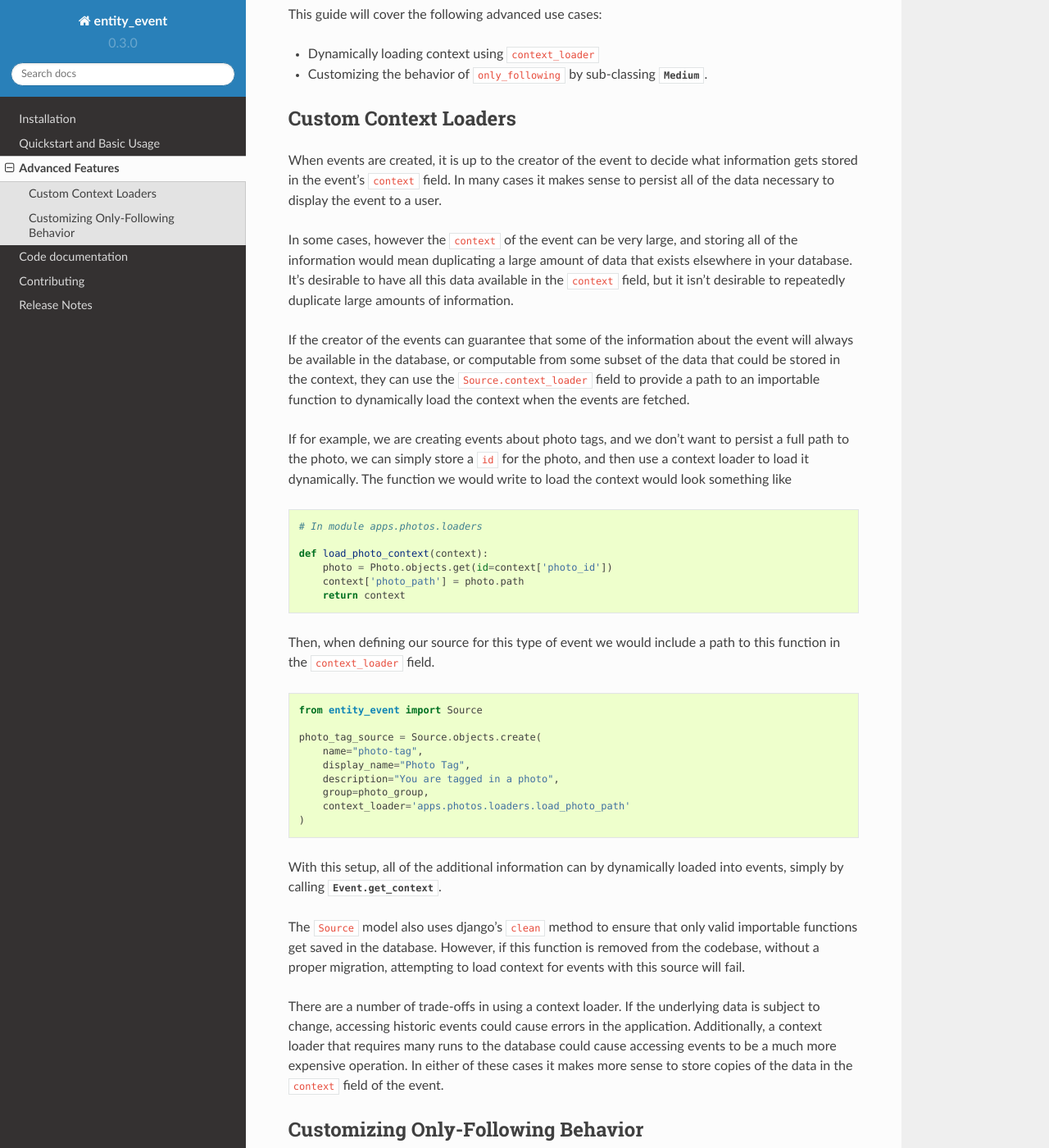
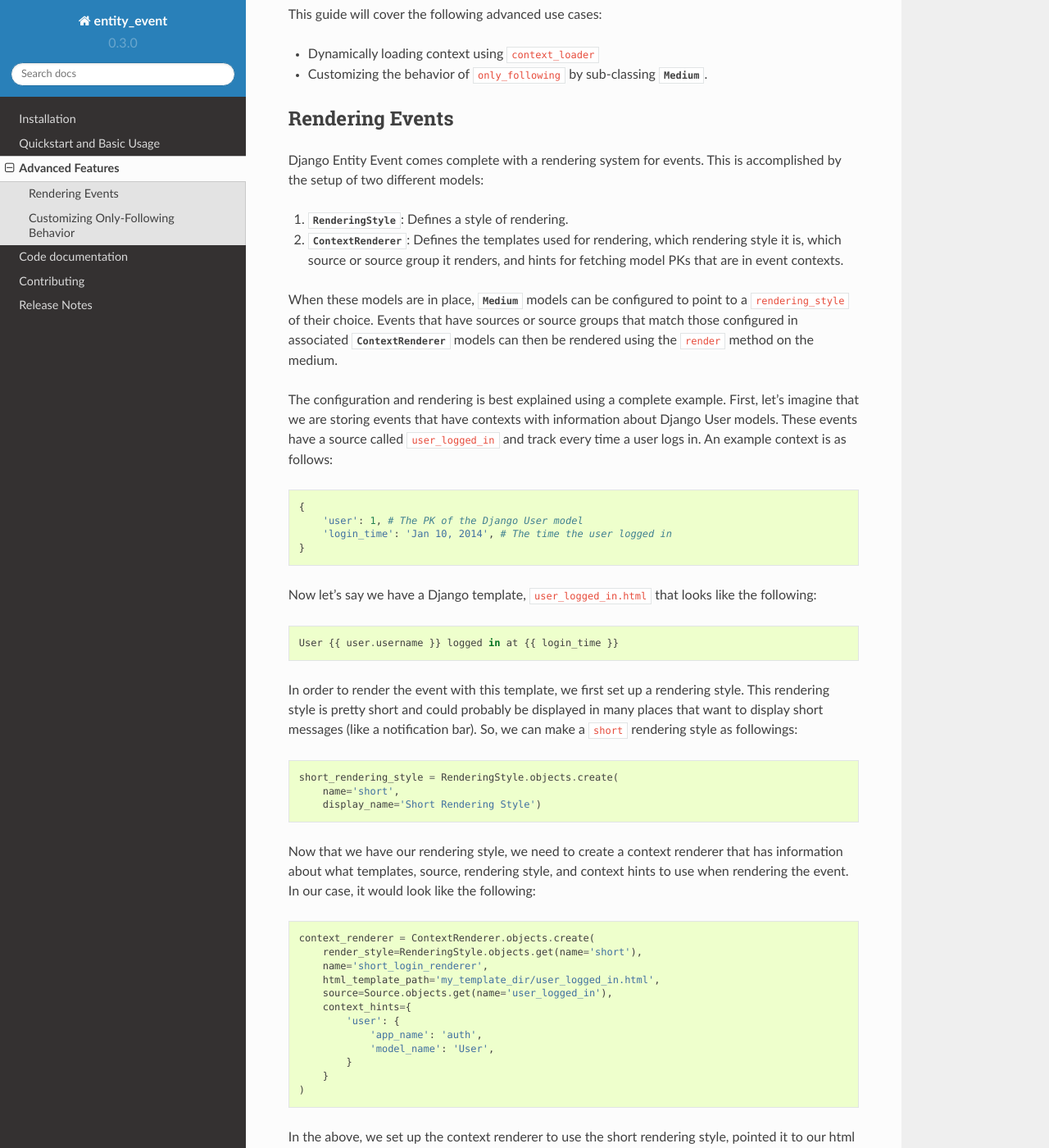
Before and after one commit to ambitioninc/django-entity-event, a Sphinx documentation site: the page built from docs/advanced_features.rst, in a window 1280 px wide and 1400 px high, scrolled down 250 px. Shown: the whole window at 82% size. Built offline with Sphinx 7.4.7 and the Read the Docs theme 2.0.0, drawn with Linux system fonts in a browser that asks for light colours; some of the changed text lies outside the part shown.

Commit message:
updated advanced features to discuss how entity event rendering is performed

```diff
--- a/docs/advanced_features.rst
+++ b/docs/advanced_features.rst
@@ -13,74 +13,109 @@ This guide will cover the following advanced use cases:
   :py:class:`~entity_event.models.Medium`.
 
 
-Custom Context Loaders
-----------------------
+Rendering Events
+----------------
 
-When events are created, it is up to the creator of the event to
-decide what information gets stored in the event's ``context``
-field. In many cases it makes sense to persist all of the data
-necessary to display the event to a user.
+Django Entity Event comes complete with a rendering system for events. This is accomplished
+by the setup of two different models:
 
-In some cases, however the ``context`` of the event can be very large,
-and storing all of the information would mean duplicating a large
-amount of data that exists elsewhere in your database. It's desirable
-to have all this data available in the ``context`` field, but it isn't
-desirable to repeatedly duplicate large amounts of information.
+1. :py:class:`~entity_event.models.RenderingStyle`: Defines a style of rendering.
+2. :py:class:`~entity_event.models.ContextRenderer`: Defines the templates used
+   for rendering, which rendering style it is, which source or source group it renders,
+   and hints for fetching model PKs that are in event contexts.
 
-If the creator of the events can guarantee that some of the
-information about the event will always be available in the database,
-or computable from some subset of the data that could be stored in the
-context, they can use the ``Source.context_loader`` field to provide a
-path to an importable function to dynamically load the context when
-the events are fetched.
+When these models are in place, :py:class:`~entity_event.models.Medium` models can be configured
+to point to a ``rendering_style`` of their choice. Events that have sources or source groups that
+match those configured in associated :py:class:`~entity_event.models.ContextRenderer` models
+can then be rendered using the ``render`` method on the medium.
 
-If for example, we are creating events about photo tags, and we don't
-want to persist a full path to the photo, we can simply store a ``id``
-for the photo, and then use a context loader to load it
-dynamically. The function we would write to load the context would
-look something like
+The configuration and rendering is best explained using a complete example. First, let's
+imagine that we are storing events that have contexts with information about Django User models.
+These events have a source called ``user_logged_in`` and track every time a user logs in. An
+example context is as follows:
 
 .. code-block:: python
 
-    # In module apps.photos.loaders
+    {
+        'user': 1, # The PK of the Django User model
+        'login_time': 'Jan 10, 2014', # The time the user logged in
+    }
 
-    def load_photo_context(context):
-        photo = Photo.objects.get(id=context['photo_id'])
-        context['photo_path'] = photo.path
-        return context
-
-Then, when defining our source for this type of event we would include
-a path to this function in the ``context_loader`` field.
+Now let's say we have a Django template, ``user_logged_in.html`` that looks like the following:
 
 .. code-block:: python
 
-    from entity_event import Source
+    User {{ user.username }} logged in at {{ login_time }}
 
-    photo_tag_source = Source.objects.create(
-        name="photo-tag",
-        display_name="Photo Tag",
-        description="You are tagged in a photo",
-        group=photo_group,
-        context_loader='apps.photos.loaders.load_photo_path'
+In order to render the event with this template, we first set up a rendering style. This rendering
+style is pretty short and could probably be displayed in many places that want to display short
+messages (like a notification bar). So, we can make a ``short`` rendering style as followings:
+
+.. code-block:: python
+
+    short_rendering_style = RenderingStyle.objects.create(
+        name='short',
+        display_name='Short Rendering Style')
+
+Now that we have our rendering style, we need to create a context renderer that has information about
+what templates, source, rendering style, and context hints to use when rendering the event. In our case,
+it would look like the following:
+
+.. code-block:: python
+
+    context_renderer = ContextRenderer.objects.create(
+        render_style=RenderingStyle.objects.get(name='short'),
+        name='short_login_renderer',
+        html_template_path='my_template_dir/user_logged_in.html',
+        source=Source.objects.get(name='user_logged_in'),
+        context_hints={
+            'user': {
+                'app_name': 'auth',
+                'model_name': 'User',
+            }
+        }
     )
 
-With this setup, all of the additional information can by dynamically
-loaded into events, simply by calling :py:meth:`Event.get_context
-<entity_event.models.Event.get_context>`.
+In the above, we set up the context renderer to use the short rendering style, pointed it to our html template
+that we created, and also pointed it to the source of the event. As you can see from the html template, we
+want to reach inside of the Django User object and display the ``username`` field. In order to retrieve this
+information, we have told our context renderer to treat the ``user`` key from the event context as a PK
+to a Django ``User`` model that resides in the ``auth`` app.
 
-The ``Source`` model also uses django's ``clean`` method to ensure
-that only valid importable functions get saved in the
-database. However, if this function is removed from the codebase,
-without a proper migration, attempting to load context for events with
-this source will fail.
+With this information, we can now render the event using whatever medium we have set up in Django Entity
+Event.
 
-There are a number of trade-offs in using a context loader. If the
-underlying data is subject to change, accessing historic events could
-cause errors in the application. Additionally, a context loader that
-requires many runs to the database could cause accessing events to be
-a much more expensive operation. In either of these cases it makes
-more sense to store copies of the data in the ``context`` field of the
-event.
+.. code-block:: python
+
+    notification_medium = Medium.objects.get(name='notification')
+    events = notification_medium.events()
+
+    # Assume that two events were returned that have the following contexts
+    # e1.context = {
+    #    'user': 1, # Points to Jeff's user object
+    #    'login_time': 'January 1, 2015',
+    # }
+    # e1.context = {
+    #     'user': 2, # Points to Wes's user object
+    #     'login_time': 'February 28, 2015',
+    # }
+    #
+    # Pass the events into the medium's render method
+    rendered_events = notification_medium.render(events)
+
+    # The results are a dictionary keyed on each event. The keys point to a tuple
+    # of text and html renderings.
+    print(rendered_events[0][1])
+    'jeff logged in at January 1, 2015'
+    print(rendered_events[1][1])
+    'wes logged in at February 28, 2015'
+
+With the notion of rendering styles, the notification medium and any medium that can display short
+messages can utilize the renderings of the events. Other rendering styles can still be made for
+more complex renderings such as emails with special styling.
+
+For more advanced options on how to perform prefetch and select_relateds in the fetched contexts,
+view the :doc:`Entity Event Code Reference<ref/entity_event>`.
 
 
 Customizing Only-Following Behavior
--- a/docs/index.rst
+++ b/docs/index.rst
@@ -1,7 +1,7 @@
 Django Entity Event
 ===================
 
-Django Entity Event is a framework for storing events, managing users
+Django Entity Event is a framework for storing and rendering events, managing users
 subscriptions to those events, and providing clean ways to make
 notifying users as easy as possible. It builds on the `Django
 Entity's`_ powerful method of unifying individuals and groups into a
--- a/docs/ref/entity_event.rst
+++ b/docs/ref/entity_event.rst
@@ -43,3 +43,7 @@ Code documentation
 .. autoclass:: EventActor()
 
 .. autoclass:: EventSeen()
+
+.. autoclass:: RenderingStyle()
+
+.. autoclass:: ContextRenderer()
```
Also changed, not shown: 1 other file.
